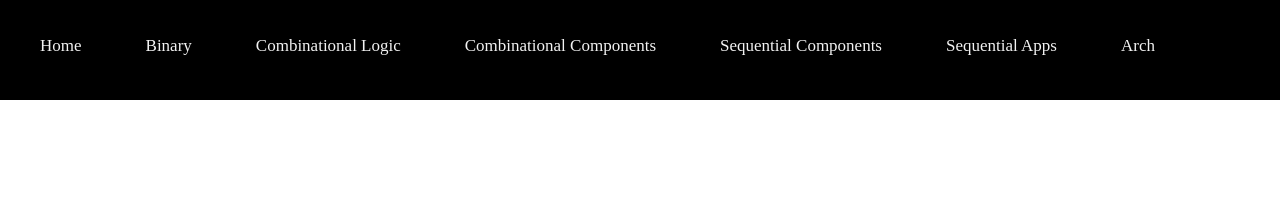
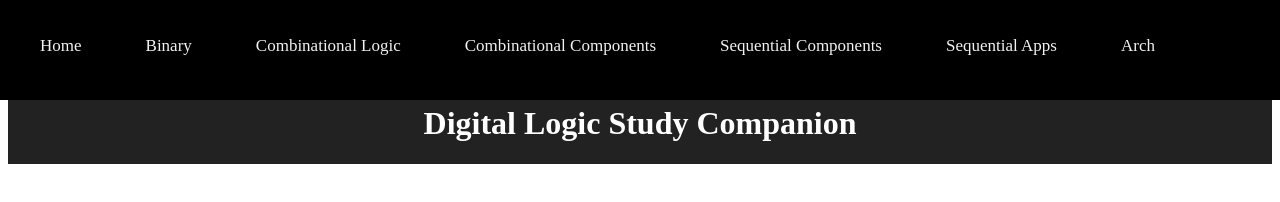
Before and after one commit to d-catte/Digital-Logic-Helper, a website: page ui.html in a window 1280 px wide. Drawn offline with Linux system fonts and the light colour scheme.

Commit message:
Begin work on home page

```diff
--- a/ui.html
+++ b/ui.html
@@ -1,6 +1,7 @@
 <!DOCTYPE html>
 <html lang="en">
 <head>
+    <!-- CSS -->
     <style>
         .background-rectangle {
             position: absolute;
@@ -60,6 +61,16 @@
         .dropdown-content a:hover {
             background-color: #f1f1f1;
         }
+
+        .home-page {
+            background-color: #222222;
+            width: 100%;
+            height: calc(100% - 50px); /* Subtract the height of the navigation bar */
+            display: flex;
+            justify-content: center;
+            align-items: center;
+            color: white;
+        }
     </style>
 
     <meta charset="UTF-8">
@@ -68,6 +79,7 @@
 <body>
 <div class="background-rectangle"></div>
 <div class="topnav">
+    <!-- Dropdown menus -->
     <div class="dropdown">
         <a class="active" href="#home">Home</a>
     </div>
@@ -129,6 +141,10 @@
         </div>
     </div>
 </div>
+<br>
+<div class="home-page">
+    <h1 style = "color: white; text-align: center">Digital Logic Study Companion</h1>
+</div>
 
 <script>
     function toggleDropdown(event) {
```
Also changed, not shown: 1 other file.
